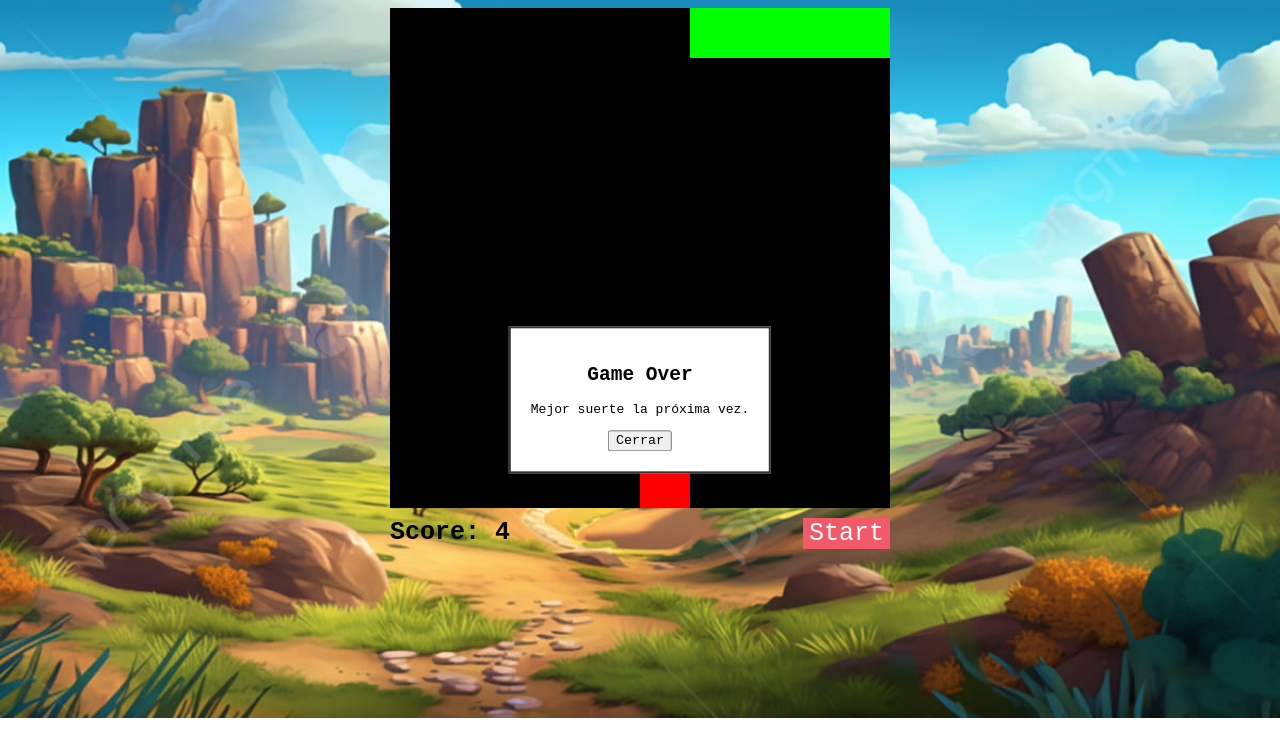
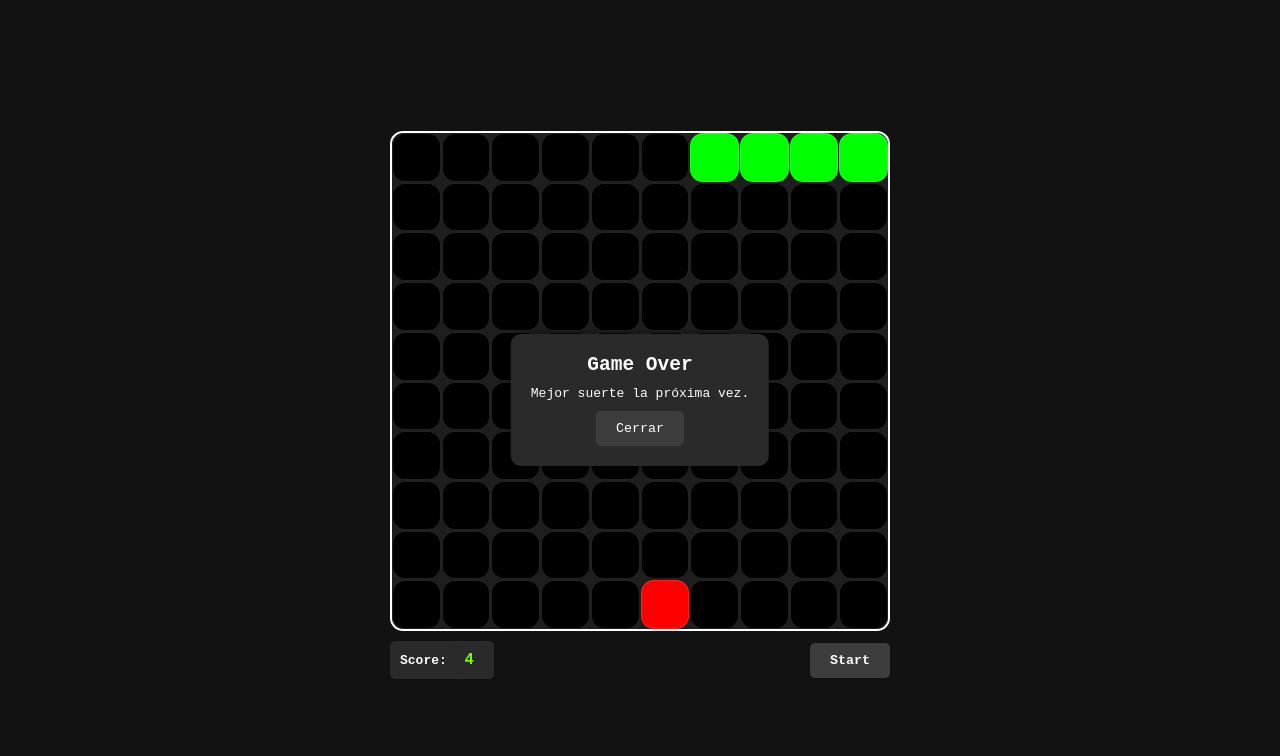
Before and after one commit to Elmer-Coro/Snake, a plain HTML site: page index.html in a window 1280 px wide. Both pictures are taken after a click on the button "Start". Drawn offline with Linux system fonts and the light colour scheme; a web font is replaced by a local one.

Commit message:
update game snake

```diff
--- a/index.html
+++ b/index.html
@@ -1,34 +1,21 @@
 <!DOCTYPE html>
 <html lang="en">
+
 <head>
   <meta charset="UTF-8" />
-    <meta
-      name="viewport"
-      content="width=device-width, initial-scale=1.0" />
+  <meta name="viewport" content="width=device-width, initial-scale=1.0" />
   <title>Snake 🐍</title>
 
-    <link
-      rel="stylesheet"
-      href="style.css" />
+  <link rel="stylesheet" href="./src/css/style.css" />
 </head>
+
 <body>
-    <audio
-      id="backgroundMusic"
-      loop>
-      <source
-        src="Snake.io Lobby Music (128 kbps).mp3"
-        type="audio/mp3" />
+
+  <audio id="backgroundMusic" loop>
+    <source src="./src/assets/Snake.io.mp3" type="audio/mp3" />
   </audio>
-    <div
-      class="snake-title-container"
-      id="title">
-      <h1 class="snake-title">Snake</h1>
-      <div>
-        <img
-          src="snake.png"
-          alt="snake" />
-      </div>
-    </div>
+  <main class="container">
+
     <div id="board"></div>
     <div class="boardInfo">
       <div>
@@ -38,18 +25,17 @@
       <button id="start">Start</button>
     </div>
 
-    <div
-      id="gameOver"
-      class="modal">
+    <div id="gameOver" class="modal">
       <h2>Game Over</h2>
       <p>Mejor suerte la próxima vez.</p>
-      <button
-        id="gameOverCloseButton"
-        onclick="cerrarModal()">
+      <button id="gameOverCloseButton" onclick="cerrarModal()">
         Cerrar
       </button>
     </div>
-    <div id="gameOver">Game Over</div>
-    <script src="script.js"></script>
+
+  </main>
+
+  <script src="./src/js/script.js"></script>
 </body>
+
 </html>
--- /dev/null
+++ b/src/css/style.css
@@ -0,0 +1,121 @@
+*, *::after, *::before{
+    font-family: monospace;
+    margin: 0;
+    padding: 0;
+    box-sizing: border-box;
+}
+body{
+    position: relative;
+    background: #121212;
+    display: flex;
+    flex-direction: column;
+    justify-content: center;
+    align-items: center;
+    height: 100vh;
+    margin: 0;
+    color: #ffffff;
+}
+.container{
+    width: 70vw;
+    max-width: 700px;
+    min-width: 300px;
+    display: flex;
+    flex-direction: column;
+    align-items: center;
+}
+#board{
+    display: grid;
+    grid-template-columns: repeat(10, 1fr);
+    gap: 1px;
+    background-color: #1e1e1e;
+    border: 2px solid #ffffff;
+    width: 100%;
+    aspect-ratio: 1;
+    margin-top: 10px;
+    max-width: 500px;
+    border-radius: 1rem;
+}
+.boardInfo {
+    max-width: 500px;
+    display: flex;
+    justify-content: space-between;
+    align-items: center;
+    width: 100%;
+    margin-top: 10px;
+    font-weight: 600;
+    color: #ffffff;
+}
+.boardInfo div, .boardInfo button {
+    background-color: #2a2a2a;
+    padding: 5px 10px;
+    border-radius: 5px;
+    color: #fff;
+}
+#scoreBoard {
+    display: inline-flex;
+    font-size: 1.2em;
+    color: #76ff03;
+}
+#start {
+    background: #3d3d3d;
+    color: white;
+    cursor: pointer;
+    border: none;
+    padding: 10px 20px;
+    font-weight: 900;
+    border-radius: 5px;
+}
+#start:hover {
+    background-color: #5c5c5c;
+}
+#gameOver {
+    display: none;
+    position: fixed;
+    top: 50%;
+    left: 50%;
+    transform: translate(-50%, -50%);
+    padding: 20px;
+    background-color: #2a2a2a;
+    color: #ffffff;
+    border-radius: 10px;
+    text-align: center;
+    z-index: 1000;
+    box-shadow: 0 0 10px rgba(0, 0, 0, 0.5);
+}
+#gameOver h2 {
+    margin-bottom: 10px;
+}
+#gameOverCloseButton {
+    margin-top: 10px;
+    background-color: #3d3d3d;
+    color: white;
+    border: none;
+    padding: 10px 20px;
+    border-radius: 5px;
+    cursor: pointer;
+}
+#gameOverCloseButton:hover {
+    background-color: #5c5c5c;
+}
+.square {
+    aspect-ratio: 1;
+    border: 1px solid #ffffff22;
+}
+.emptySquare {
+    background-color: black;
+    border-radius: 1rem;
+}
+.snakeSquare {
+    background-color: #00ff00;
+    border-radius: 1rem;
+}
+.foodSquare {
+    background-color: #ff0000;
+    border-radius: 1rem;
+}
+body.modal-open {
+    background-color: rgba(0, 0, 0, 0.5);
+}
+.modal button {
+    cursor: pointer;
+}
--- a/script.js
+++ b/src/js/script.js
@@ -196,7 +196,6 @@ const touchStart = (event) => {
 
 const startGame = () => {
   setGame();
-  title.style.display = "none";
   gameOverSign.style.display = "none";
   startButton.disabled = true;
   backgroundMusic.play();
--- a/style.css
+++ /dev/null
@@ -1,80 +0,0 @@
-@import url('https://fonts.googleapis.com/css2?family=Aoboshi+One&display=swap');
-*{
-    font-family: monospace;
-}
-body{
-    background: url('./background.jpg')no-repeat;
-    background-size: 100vw;
-    z-index: -1;
-}
-.snake-title-container {
-    text-align: center;
-    margin-top: 50px;
-}
-.snake-title {
-    font-size: 66px;
-    color: black;
-    text-shadow: 2px 2px 4px rgba(0, 0, 0, 0.8);
-    font-family: 'Aoboshi One', serif;
-    letter-spacing: 8px;
-}
-#board, .boardInfo{
-    max-width: 500px;
-    margin: auto;
-}
-#board{
-    display: grid;
-    grid-template-columns: repeat(10,1fr);
-}
-#start, .boardInfo{
-    font-size: 25px;
-}
-#gameOver{
-    display: none;
-}
-.boardInfo{
-    display: flex;
-    justify-content: space-between;
-    margin-top: 10px;
-    font-weight: 600;
-    color: black;
-}
-#start{
-    background-color: #f35a69;
-    border: none;
-    color: #fff;
-    cursor: pointer;
-}
-#scoreBoard{
-    display: inline-flex;
-}
-.square{
-    aspect-ratio: 1;
-}
-.emptySquare{
-    background-color: black;
-}
-.snakeSquare{
-    background-color: #00FF00;
-}
-.foodSquare{
-    background-color: #FF0000;
-}
-body.modal-open {
-    background-color: rgba(0, 0, 0, 0.5);
-}
-.modal {
-    display: none;
-    position: fixed;
-    top: 50%;
-    left: 50%;
-    transform: translate(-50%, -50%);
-    padding: 20px;
-    background-color: #fff;
-    border: 2px solid #333;
-    text-align: center;
-    z-index: 1;
-}
-.modal button{
-    cursor: pointer;
-}
```
Also changed, not shown: background.jpg (deleted), snake.png (deleted), 2 other files. Lines whose indentation alone changed are shown as unchanged.
